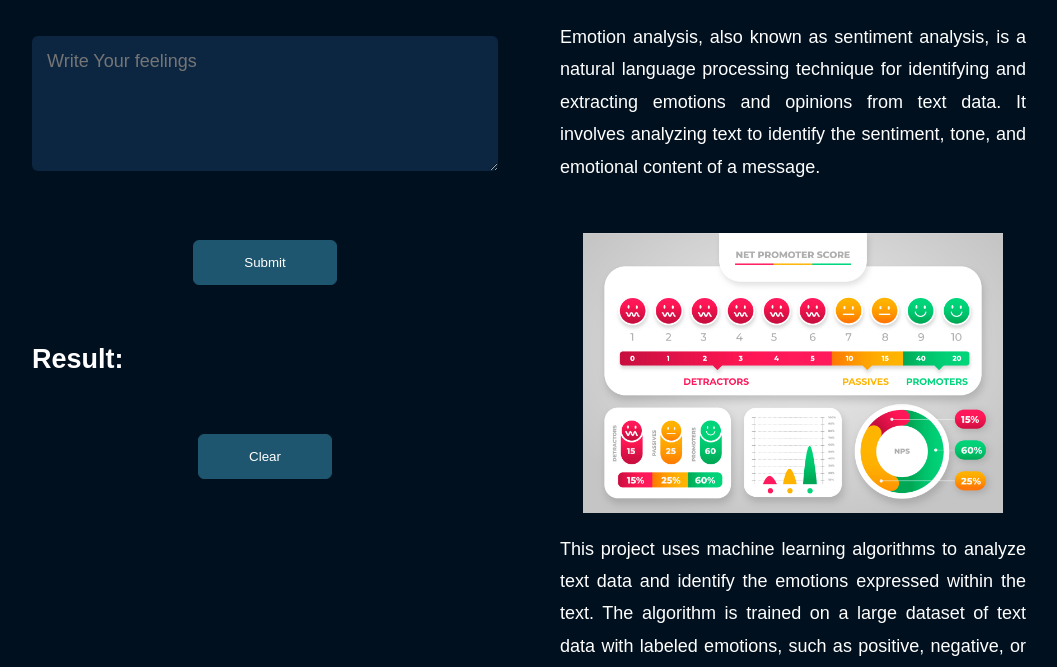
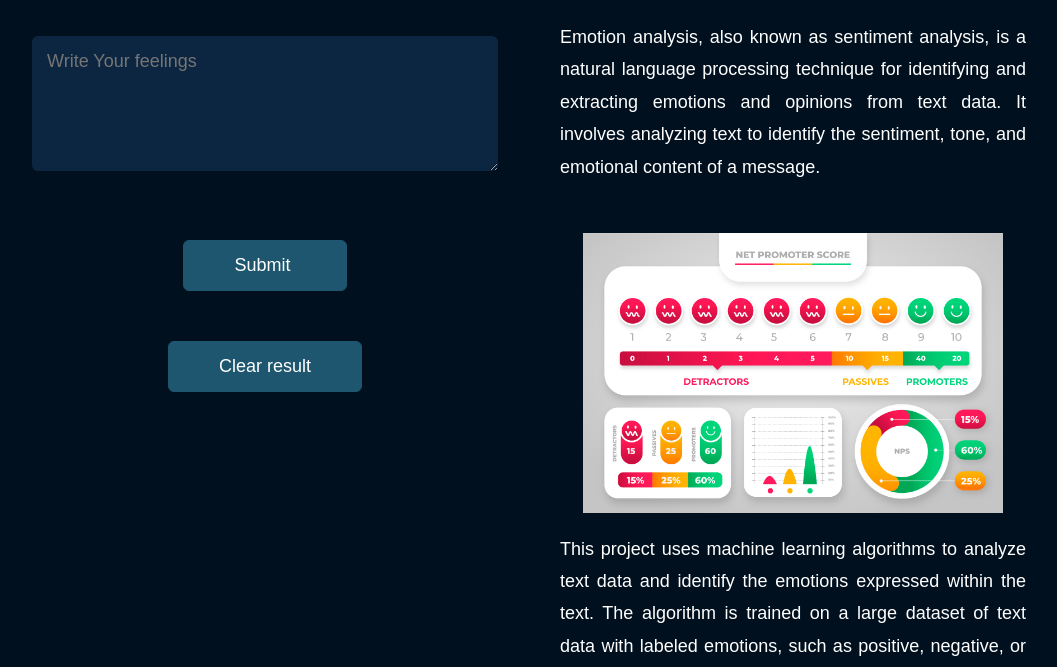
Before and after one commit to WajithAAA/abdul-wajith, a Flask app: page /emotion_analysis in a window 1280 px wide. Shown: the part 313-980 px from the top of the page, without its empty margins (111-1168 px from the left). Run offline with Flask 2, Linux system fonts and the light colour scheme; some libraries are stand-ins or nearby versions.

Commit message:
ui update

```diff
--- a/static/css/style.css
+++ b/static/css/style.css
@@ -606,14 +606,6 @@ nav .fa-solid{
 
 /* emotional project */
 
-.col-emotion {
-    flex-basis: calc(50% - 1rem);
-    margin-bottom: 1rem;
-    text-align: justify;
-    width: 100%;
-    padding: 0 15px;
-    margin-top: 30px;
-  }
 
 
   .result {
--- a/templates/emotion_analysis.html
+++ b/templates/emotion_analysis.html
@@ -45,22 +45,28 @@
     <div class="container">
       <h1 class="sub-title-2">Emotion Analysis</h1>
       <div class="row">
-        <div class="col-emotion">
+
+      <div class="col-md-6 emotion">
           <form id="inputForm">
-            <div class="form-group">
-              <textarea class="form-control" id="inputData" name="inputData" placeholder="Write Your feelings" rows="5"></textarea>
+            <div class="form-row">
+              <div class="col-12 mb-2 mb-md-0">
+                <textarea class="form-control" id="inputData" name="inputData" placeholder="Write Your feelings" rows="5"></textarea>
+              </div>
+              <div class="col-12 mt-3">
+                <div class="d-flex justify-content-center">
+                  <input class="btn btn-primary mr-2" type="submit" id="submitButton" value="Submit ">
+                  <input type="button" class="btn btn-secondary" id="clearButton" value="Clear result">
+                </div>
+                <div class="result d-none" id="result">
+                  <p class="advice"></p>
+                  <div class="emojis"></div>
+                </div>
+              </div>
             </div>
-            <button type="submit" class="btn btn-primary" id="submitButton">Submit</button>
           </form>
-          <div class="result d-none" id="result">
-            <h2 class="sub-title-3">Result:</h2>
-                    <p class="advice"></p>
-                    <div class="emojis"></div>
-          </div>
-          <button type="button" class="btn btn-secondary d-none" id="clearButton">Clear</button>
         </div>
-
-            <div class="col-md-6">
+        <br>
+            <div class="col-md-6 emotion">
             <p>Emotion analysis, also known as sentiment analysis, is a natural language processing technique for identifying and extracting emotions and opinions from text data. It involves analyzing text to identify the sentiment, tone, and emotional content of a message.</p>
             <div class="col-lg-8 emotion d-flex justify-content-center">
                 <img src="{{ url_for('static', filename='images/img-emotion-03.jpg') }}">
--- a/templates/index.html
+++ b/templates/index.html
@@ -46,7 +46,7 @@
         <div class="header-text">
             <h1>Hello, I'm <span class="auto-type"></span></h1>
             <p>Turning data into insights and solutions as a Data Scientist.</p>
-            <a href="/static/images/resume.pdf" download class="btn btn2">Download CV</a>
+            <a href="#" class="btn">AI Voice Assistant  <i class="fa-solid fa-arrow-up-right-from-square"></i></a>
         </div>
         <div class="img-box">
             <img src="{{ url_for('static', filename='images/background.png') }}" class="back-img">
```
Also changed, not shown: other parts of static/css/style.css (+19 -18 lines).
